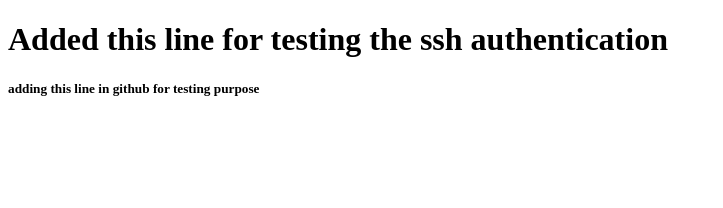
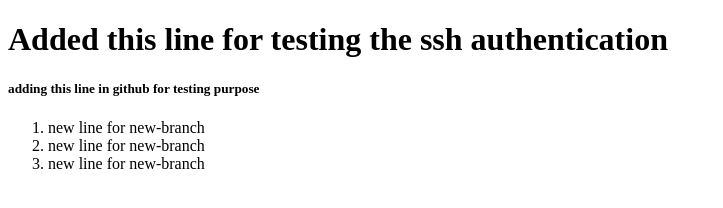
Before and after one commit to sherpacoding/authenticate, a plain HTML site: page index.html in a window 1280 px wide. Shown: the whole page, without its empty margins (0-723 px from the left). Drawn offline with Linux system fonts and the light colour scheme.

Commit message:
added content in new-branch

```diff
--- a/index.html
+++ b/index.html
@@ -8,6 +8,11 @@
   </head>
   <body>
     <h1>Added this line for testing the ssh authentication</h1>
-    <h5> adding this line in github for testing purpose </h5>
+    <h5>adding this line in github for testing purpose</h5>
+    <ol>
+      <li>new line for new-branch</li>
+      <li>new line for new-branch</li>
+      <li>new line for new-branch</li>
+    </ol>
   </body>
 </html>
```
